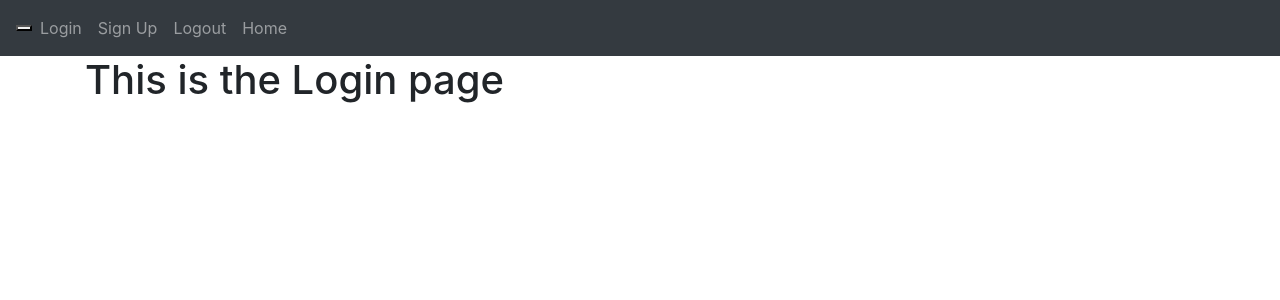
After one commit to AsimovNo9/wingman, a Flask app: template src/templates/login.html in a window 1280 px wide. The commit adds this page. Shown: the top 300 px of the page. Run offline with Flask 3, Linux system fonts and the light colour scheme; the template is opened without the code that fills it, so the values that code supplies are empty; some libraries are stand-ins or nearby versions.

Commit message:
Adding templates and html pages for login and sign_up

```diff
--- a/src/auth.py
+++ b/src/auth.py
@@ -1,11 +1,11 @@
-from flask import Blueprint
+from flask import Blueprint, render_template
 
 auth = Blueprint("auth", __name__)
 
 
 @auth.route("/login")
 def login():
-    return "<p>Login</p>"
+    return render_template("login.html")
 
 
 @auth.route("/logout")
@@ -15,4 +15,4 @@ def logout():
 
 @auth.route("/sign-up")
 def sign_up():
-    return "<p>Sign-Up</p>"
+    return render_template("sign_up.html")
--- a/src/templates/base.html
+++ b/src/templates/base.html
@@ -33,6 +33,11 @@
             </div>
         </nav>
 
+        <div class="container">
+            {% block content %}
+            {% endblock %}
+        </div>
+
         <script
             src="https://code.jquery.com/jquery-3.2.1.slim.min.js"
             integrity="sha384-KJ3o2DKtIkvYIK3UENzmM7KCkRr/rE9/Qpg6aAZGJwFDMVNA/GpGFF93hXpG5KkN"
--- a/src/templates/home.html
+++ b/src/templates/home.html
@@ -1,2 +1,6 @@
 {% extends "base.html" %}
 {% block title %}Home{% endblock %}
+
+{% block content %}
+<h1>This is the HOME page</h1>
+{% endblock %}
--- /dev/null
+++ b/src/templates/login.html
@@ -0,0 +1,6 @@
+{% extends "base.html" %}
+{% block title %}Login{% endblock %}
+
+{% block content %}
+<h1>This is the Login page</h1>
+{% endblock %}
--- /dev/null
+++ b/src/templates/sign_up.html
@@ -0,0 +1,6 @@
+{% extends "base.html" %}
+{% block title %}Sign-Up{% endblock %}
+
+{% block content %}
+<h1>This is the Sign-Up page</h1>
+{% endblock %}
```
